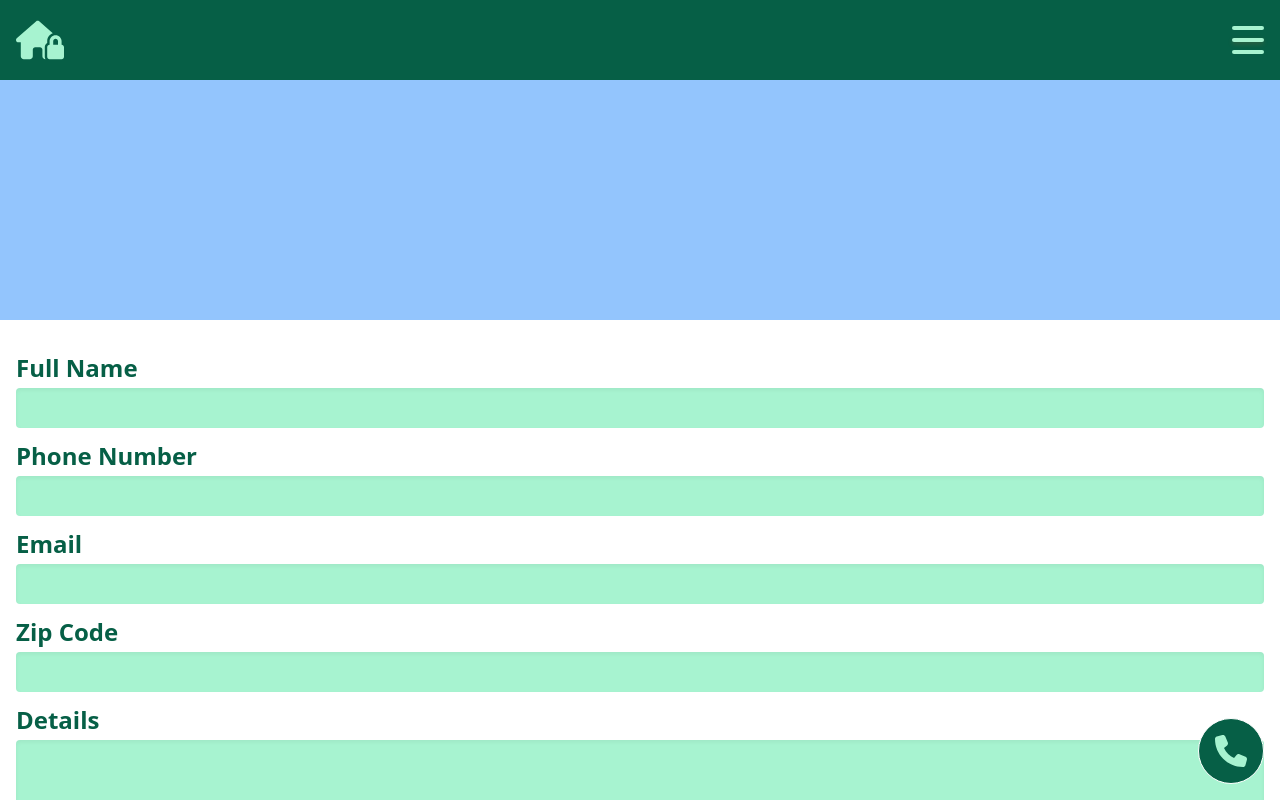
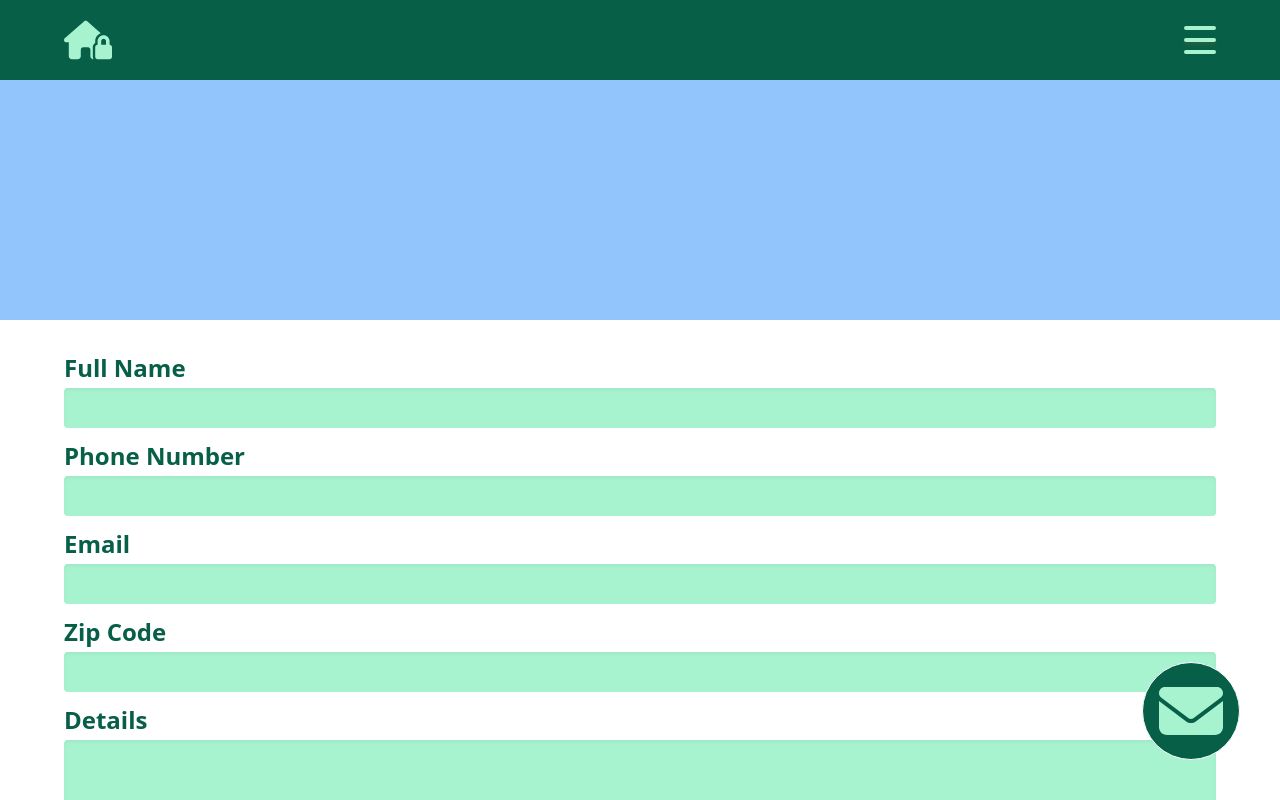
Before and after one commit to bartoccidevs/IQ-Locks, a Next.js app: page / in a window 1280 px wide. Shown: the top 800 px of the page. Built offline with nearby package versions, Linux system fonts and the light colour scheme.

Commit message:
call and email function

```diff
--- a/components/layout/Header.js
+++ b/components/layout/Header.js
@@ -17,7 +17,7 @@ export default function Header() {
     return (
         <header>
             <div className="navbar fixed w-full bg-theme-dark">
-                <div className="nav-container py-4 mx-4 flex justify-between items-center">
+                <div className="nav-container py-4 px-4 md:px-16 flex justify-between items-center">
                     <a href="/">
                         <CustomImage src="/assets/icons/logo.svg" className="h-12 w-12 cursor-pointer" alt="logo"/>
                     </a>
--- a/components/layout/footer/CopyrightSection.js
+++ b/components/layout/footer/CopyrightSection.js
@@ -1,7 +1,7 @@
 export default function CopyrightSection() {
     return (
         <div className="copyright-section bg-theme-dark">
-            <p className="text-center text-theme-light pt-4 pb-16 px-4 text-1xl font-semibold">
+            <p className="text-center text-theme-light pt-4 pb-16 px-4 md:px-16 text-1xl font-semibold">
                 Copyright 2024, All rights reserved @ SomeLockSmith
             </p>
         </div>
--- a/components/layout/footer/QuickLinkSection.js
+++ b/components/layout/footer/QuickLinkSection.js
@@ -2,9 +2,9 @@ import CustomImage from "@/components/CustomImage"
 
 export default function QuickLinkSection() {
     return (
-        <div className="quicklink-section px-4 space-y-4">
+        <div className="quicklink-section px-4 md:px-16 space-y-4">
             <div className="pt-4">
-                <h2 className="text-white text-2xl font-semibold py-2">
+                <h2 className="text-theme-highlight text-2xl font-semibold py-2">
                     Our Services
                 </h2>
                 <div className="space-y-1 text-theme-light text-1xl">
@@ -17,7 +17,7 @@ export default function QuickLinkSection() {
                 </div>
             </div>
             <div className="">
-                <h2 className="text-white text-2xl font-semibold py-2">
+                <h2 className="text-theme-highlight text-2xl font-semibold py-2">
                     Service Areas
                 </h2>
                 <div className="space-y-1 text-theme-light text-1xl">
@@ -29,7 +29,7 @@ export default function QuickLinkSection() {
                 </div>
             </div>
             <div className="">
-                <h2 className="text-white text-2xl font-semibold py-2">
+                <h2 className="text-theme-highlight text-2xl font-semibold py-2">
                     Resources
                 </h2>
                 <div className="space-y-1 text-theme-light text-1xl">
@@ -40,7 +40,7 @@ export default function QuickLinkSection() {
                 </div>
             </div>
             <div>
-                <h2 className="text-white text-2xl font-semibold py-2">
+                <h2 className="text-theme-highlight text-2xl font-semibold py-2">
                     Find Us
                 </h2>
                 <div className="flex">
--- a/components/layout/footer/RequestForm.js
+++ b/components/layout/footer/RequestForm.js
@@ -9,7 +9,7 @@ const formFields = [
 
 export default function RequestForm() {
     return(
-        <form className="bg-theme-highlight py-8 px-4 space-y-3 flex flex-col">
+        <form className="bg-theme-highlight py-8 px-4 md:px-16 space-y-3 flex flex-col">
             {formFields.map((field,i) => (
                 <FormField
                 fieldTitle={field.fieldTitle}
@@ -19,7 +19,7 @@ export default function RequestForm() {
                 key={i}/>
 
             ))}
-            <input type="submit" className="ml-auto capitalize bg-theme-dark text-white text-2xl font-bold p-3 rounded drop-shadow-2xl" value="Submit"/>
+            <input type="submit" className="ml-auto capitalize bg-theme-dark text-theme-highlight text-2xl font-bold p-3 rounded drop-shadow-2xl" value="Submit"/>
         </form>
     )
 }
--- a/components/layout/hoverables/Hoverables.js
+++ b/components/layout/hoverables/Hoverables.js
@@ -1,9 +1,11 @@
 import HoveringPhone from "./HoveringPhone"
+import HoveringEmail from "./HoveringEmail"
 
 export default function Hoverables({children}) {
     return (
         <div className="fixed h-screen w-screen flex pointer-events-none">
             <HoveringPhone />
+            <HoveringEmail />
         </div>
     )
 }
--- /dev/null
+++ b/components/layout/hoverables/HoveringEmail.js
@@ -0,0 +1,16 @@
+import CustomImage from "@/components/CustomImage"
+import Link from "next/link"
+
+export default function HoveringEmail() {
+    function handlePhoneClick() {
+        console.log('email clicked')
+    }
+
+    return (
+        <Link href="mailto: someemail@gmail.com">
+            <div className="hidden md:flex hovering-email bg-theme-dark fixed bottom-10 right-10 rounded-full pointer-events-auto hover:scale-110" onClick={handlePhoneClick}>
+                <CustomImage src="/assets/icons/open-email.svg" className="h-24 w-24 p-4" alt="open email button"/>
+            </div>
+        </Link>
+    )
+}
--- a/components/layout/hoverables/HoveringPhone.js
+++ b/components/layout/hoverables/HoveringPhone.js
@@ -1,4 +1,5 @@
-import CustomImage from "@/components/CustomImage"
+import CustomImage from "@/components/CustomImage";
+import Link from "next/link";
 
 export default function HoveringPhone() {
     function handlePhoneClick() {
@@ -6,8 +7,10 @@ export default function HoveringPhone() {
     }
 
     return (
-        <div className="hovering-phone bg-theme-dark fixed bottom-4 right-4 rounded-full pointer-events-auto hover:scale-110" onClick={handlePhoneClick}>
-            <CustomImage src="/assets/icons/hover-phone.svg" className="h-16 w-16 p-4" alt="Call now button"/>
-        </div>
+        <Link href="tel:1-917-572-0664">
+            <div className="md:hidden hovering-phone bg-theme-dark fixed bottom-4 right-4 rounded-full pointer-events-auto hover:scale-110" onClick={handlePhoneClick}>
+                <CustomImage src="/assets/icons/hover-phone.svg" className="h-16 w-16 p-4" alt="Call now button"/>
+            </div>
+        </Link>
     )
 }
--- a/styles/globals.css
+++ b/styles/globals.css
@@ -60,7 +60,7 @@ body {
   border-right-style: none;
   border-left-style: none;
   border-bottom-style: none;
-  border-color: white;
+  border-color: var(--theme-highlight);
 }
 footer .keen-slider {
   border-top-style: solid;
@@ -73,9 +73,8 @@ footer .keen-slider {
 /* FOOTER END */
 
 /* HOVERABLES START */
-.hovering-phone {
-  z-index: 0;
+.hovering-phone, .hovering-email{
   transition: all 0.5s ease-in-out;
-  border: 0.1rem solid white;
+  border: 0.1rem solid var(--theme-highlight);
 }
 /* HOVERABLES END */
```
Also changed, not shown: public/assets/icons/open-email.svg (added).
